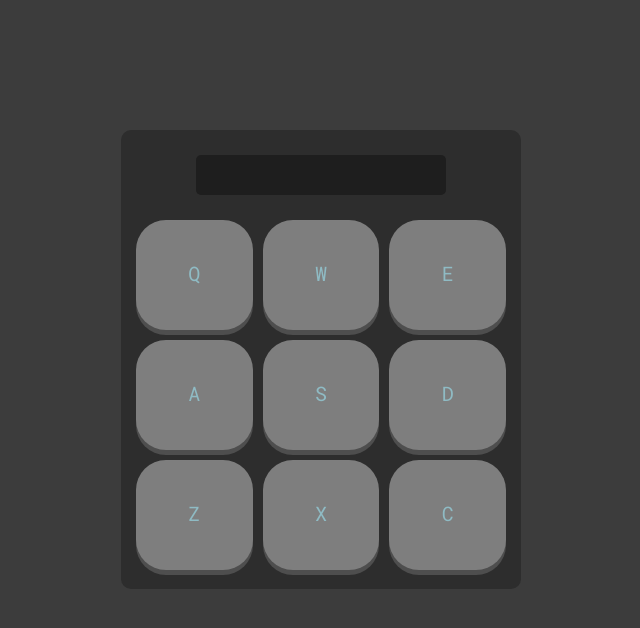
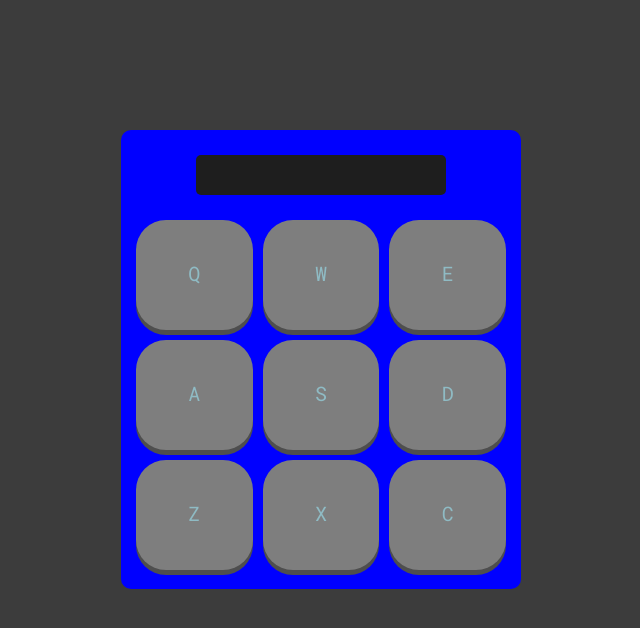
Before and after one commit to nthnmillar/pomodoro-react, a React (Create React App) app: page / in a window 1280 px wide. Shown: the top 628 px of the page, without its empty margins (319-959 px from the left). Built offline with nearby package versions, Linux system fonts and the light colour scheme.

Commit message:
Initial commit

```diff
--- a/package.json
+++ b/package.json
@@ -1,6 +1,6 @@
 {
-  "homepage": "http://nthnmillar.github.io/drum-machine-react",
-  "name": "drum-machine-react",
+  "homepage": "http://nthnmillar.github.io/calculator-react",
+  "name": "calculator-react",
   "version": "0.1.0",
   "private": true,
   "dependencies": {
@@ -14,7 +14,6 @@
     "react": "^16.13.1",
     "react-dom": "^16.13.1",
     "react-scripts": "3.4.1",
-    "soundfont-player": "^0.12.0",
     "yarn": "^1.22.4"
   },
   "scripts": {
--- a/src/style.scss
+++ b/src/style.scss
@@ -1,7 +1,6 @@
 @import '~bootstrap/scss/bootstrap.scss';
 @import url('https://fonts.googleapis.com/css2?family=Roboto:ital,wght@0,100;0,300;0,400;0,500;0,700;0,900;1,100;1,300;1,400;1,500;1,700;1,900&display=swap');
 @import url('https://fonts.googleapis.com/css2?family=Roboto+Mono:ital,wght@0,100;0,200;0,300;0,400;0,423;0,500;0,600;0,700;1,100;1,200;1,300;1,400;1,423;1,500;1,600;1,700&display=swap');
-
 
 $body-bg:#3c3c3c;
 $header-text:'Roboto', sans-serif;
@@ -9,7 +8,7 @@ $font-text: 'Roboto Mono', monospace;
 $h1-color:#5c9ac9;
 $h2-color:#b07a60;
 $font-color:#8fbbc4;
-$container-color:#2d2d2d;
+$container-color:blue;
 $display-color:#1e1e1e;
 $pad-color:#7e7e7e;
 $pad-shadow:#4e4e4e;
```
Also changed, not shown: 1 other file (tests, documents, lock files or other folders).
